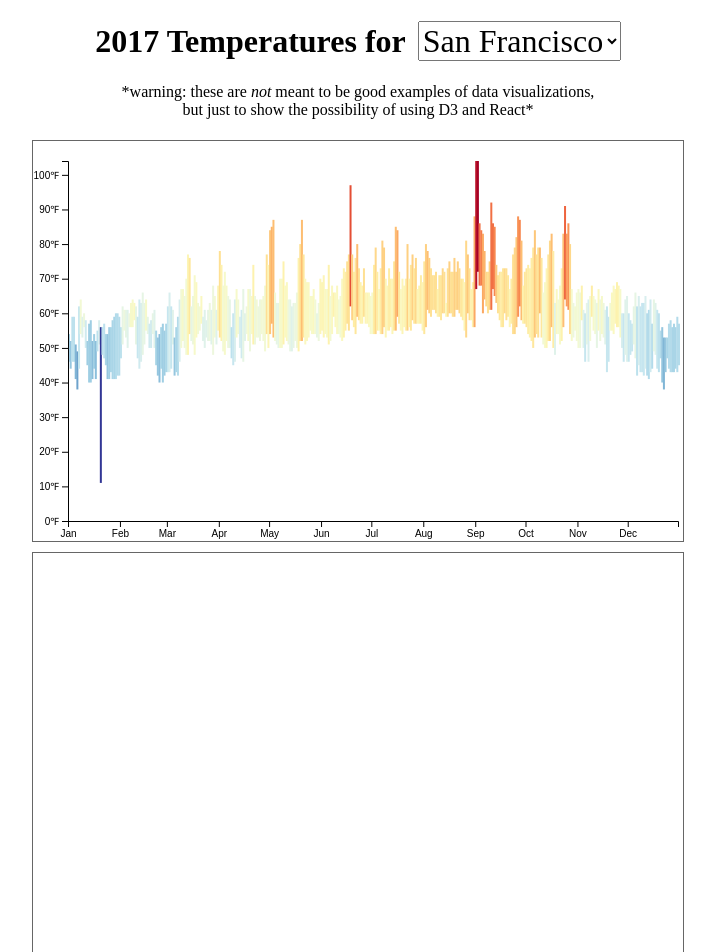
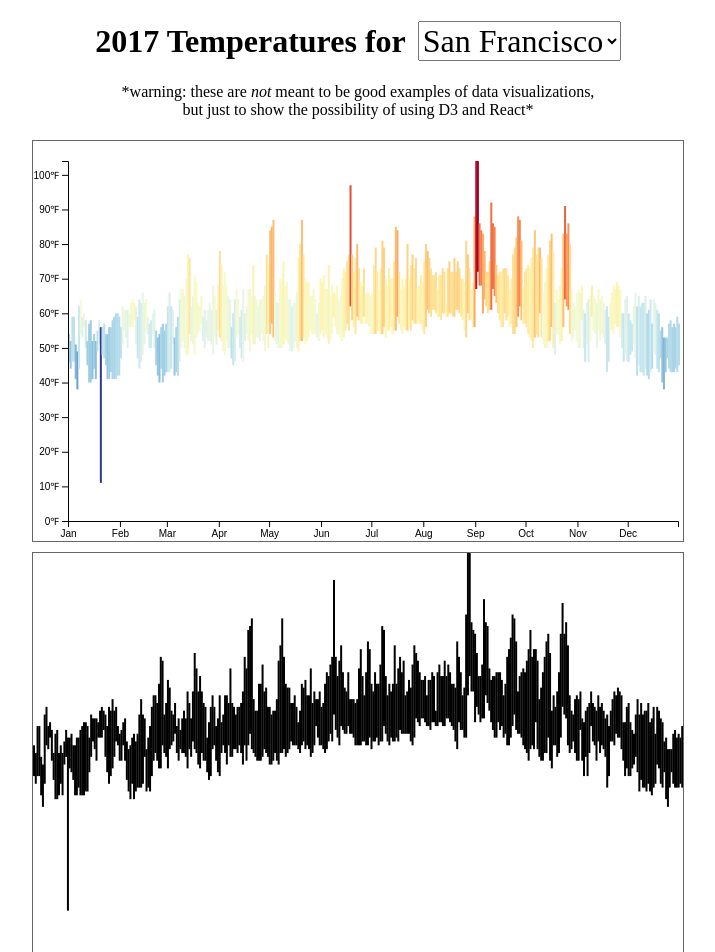
Before and after one commit to faltherr/d3-and-react-simple-examples, a React (Create React App) app in the folder react-d3-example-bars/: page / in a window 1280 px wide. Shown: the top 952 px of the page, without its empty margins (282-997 px from the left). Built offline with nearby package versions, Linux system fonts and the light colour scheme; the HTML template or start-up script is replaced by a standard one.

Commit message:
Basic bar chart that reacts to user input

```diff
--- a/react-d3-example-bars/src/visualizations/Chart.js
+++ b/react-d3-example-bars/src/visualizations/Chart.js
@@ -12,13 +12,37 @@ class Chart extends Component {
 
   static getDerivedStateFromProps(nextProps, prevState) {
     const { data } = nextProps;
+    console.log(data)
     if (!data) return {};
+    let tempExtent = d3.extent(data, d=>d.high)
+    let xScale = d3.scaleTime()
+      .domain(d3.extent(data, d=> d.date))
+      .range([0, width])
 
-    return {};
+    let yScale = d3.scaleLinear()
+      .domain([Math.min(tempExtent[0], 0), tempExtent[1]])
+      .range([height,0])
+
+    let bars = data.map(el =>{
+      return{
+        x: xScale(el.date),
+        y: yScale(el.high),
+        height: yScale(el.low)-yScale(el.high),
+        fill: 'black'
+      }
+    })
+    return {bars}
   }
 
   render() {
-    return <svg width={width} height={height} />;
+    console.log(this.state.bars)
+    return (
+      <svg width={width} height={height}>
+        {this.state.bars.map(bar=>{
+          return <rect x={bar.x} y={bar.y} width={2} height={bar.height}/>
+        })}
+      </svg>
+      );
   }
 }
 
```
Also changed, not shown: 1 other file (tests, documents, lock files or other folders).
